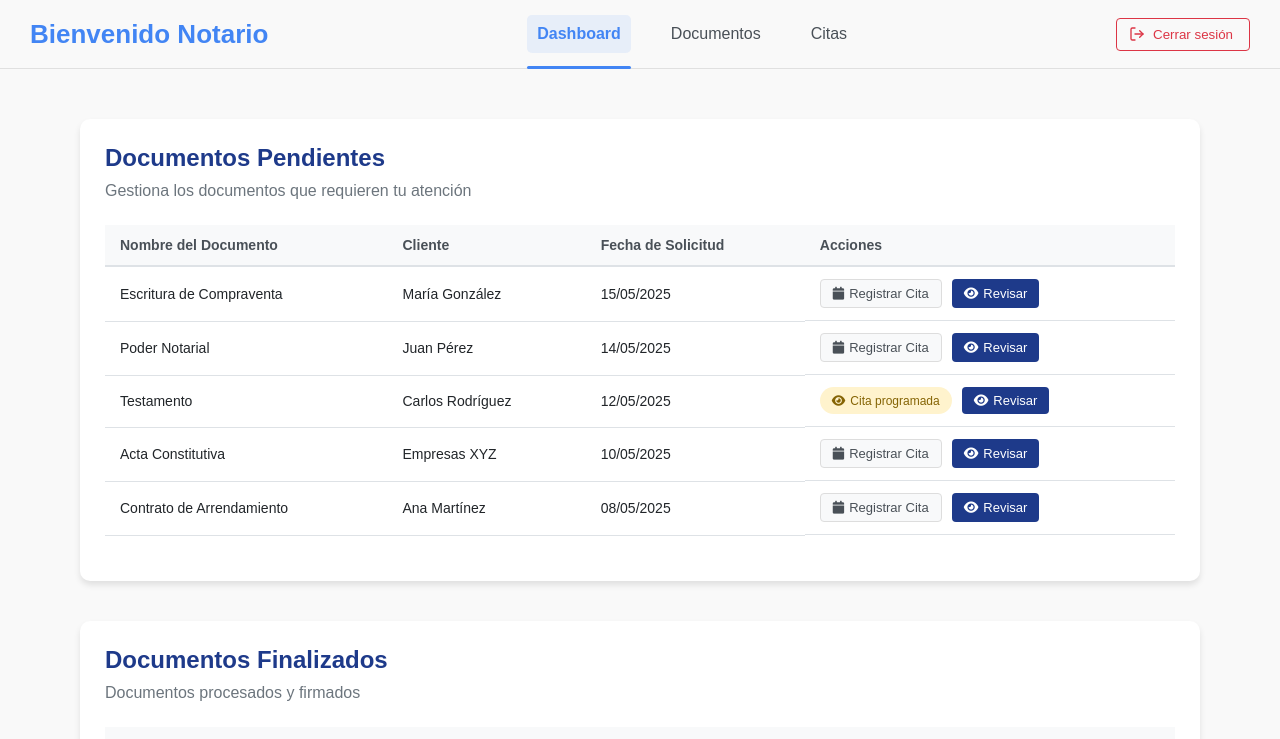
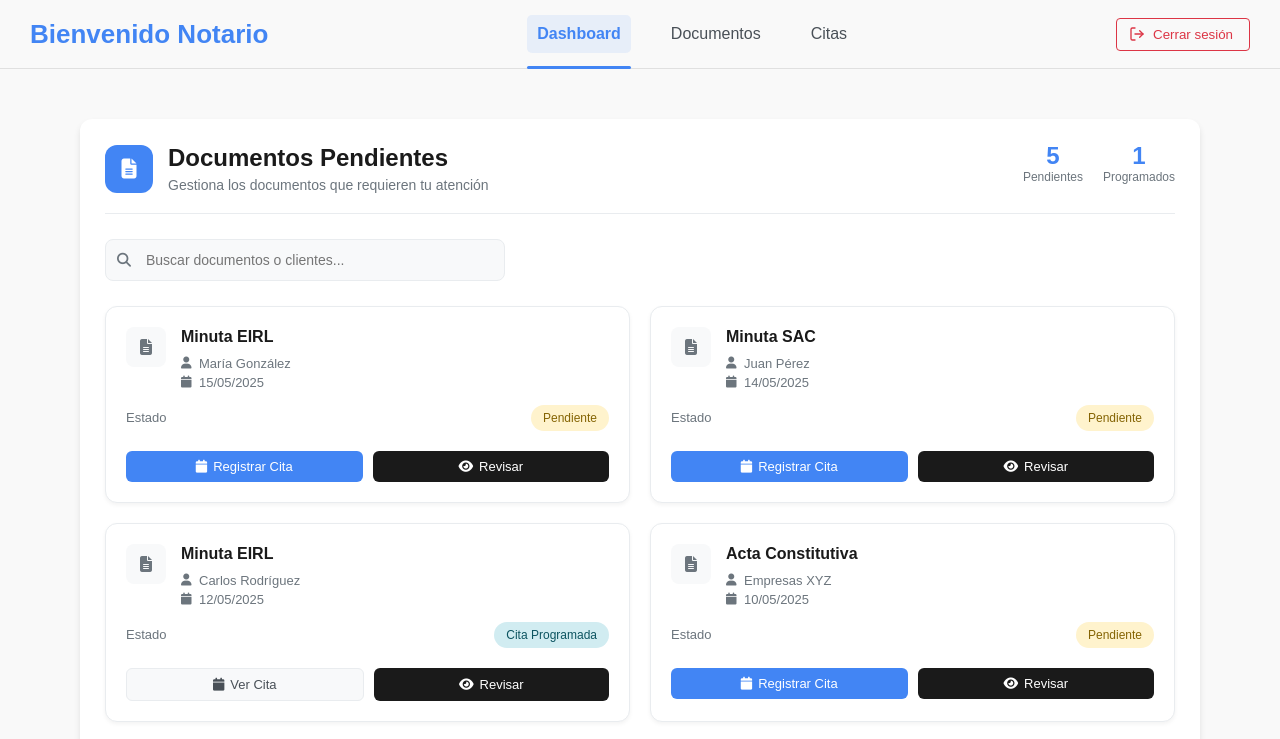
Before and after one commit to angeleduiglesias/TeyAngular, an Angular app: page /notario/dashboard in a window 1280 px wide. Shown: the top 739 px of the page. Built offline with nearby package versions, Linux system fonts and the light colour scheme; no server answers.

Commit message:
mejoras ui de dashbaord de notario

```diff
--- a/src/pages/notario/dashboard/notario-dashboard-component.css
+++ b/src/pages/notario/dashboard/notario-dashboard-component.css
@@ -1,6 +1,7 @@
 .dashboard-container {
   max-width: 1200px;
   margin: 0 auto;
+  margin-bottom: 10px;
   padding: 20px;
 }
 
@@ -13,30 +14,10 @@
   border-bottom: 1px solid #e0e0e0;
 }
 
-.dashboard-header h1 {
-  color: #1E3A8A;
-  margin: 0;
-}
-
 .user-info {
   display: flex;
   align-items: center;
   gap: 15px;
-}
-
-.logout-btn {
-  background-color: transparent;
-  color: #dc3545;
-  border: 1px solid #dc3545;
-  padding: 8px 16px;
-  border-radius: 4px;
-  cursor: pointer;
-  transition: all 0.3s ease;
-}
-
-.logout-btn:hover {
-  background-color: #dc3545;
-  color: white;
 }
 
 .dashboard-stats {
@@ -59,13 +40,6 @@
   transform: translateY(-5px);
 }
 
-.stat-value {
-  font-size: 36px;
-  font-weight: 700;
-  color: #1E3A8A;
-  margin-bottom: 5px;
-}
-
 .stat-label {
   color: #6c757d;
   font-size: 14px;
@@ -80,168 +54,293 @@
   gap: 40px;
 }
 
-.documentos-pendientes-section,
-.documentos-finalizados-section {
+.documentos-pendientes-section {
   background-color: #ffffff;
-  border-radius: 10px;
+  border-radius: 12px;
   box-shadow: 0 4px 6px rgba(0, 0, 0, 0.1);
   padding: 25px;
 }
 
 .section-header {
+  display: flex;
+  justify-content: space-between;
+  align-items: flex-start;
   margin-bottom: 25px;
+  padding-bottom: 20px;
+  border-bottom: 1px solid #e9ecef;
 }
 
-.section-header h2 {
-  color: #1E3A8A;
-  margin-top: 0;
-  margin-bottom: 10px;
+.header-content {
+  display: flex;
+  align-items: center;
+  gap: 15px;
+}
+
+.header-icon {
+  width: 48px;
+  height: 48px;
+  background-color: #4285f4;
+  border-radius: 12px;
+  display: flex;
+  align-items: center;
+  justify-content: center;
+  color: white;
+  font-size: 20px;
+}
+
+.header-text h2 {
+  color: #1a1a1a;
+  margin: 0 0 5px 0;
   font-size: 24px;
   font-weight: 600;
 }
 
-.section-header p {
+.header-text p {
   color: #6c757d;
   margin: 0;
-  font-size: 16px;
+  font-size: 14px;
 }
 
-.actions-bar {
+.header-stats {
   display: flex;
-  justify-content: flex-end;
+  gap: 20px;
+}
+
+.stat-item {
+  display: flex;
+  flex-direction: column;
+  align-items: center;
+  text-align: center;
+}
+
+.stat-number {
+  font-size: 24px;
+  font-weight: 700;
+  color: #4285f4;
+  line-height: 1;
+}
+
+.stat-label {
+  font-size: 12px;
+  color: #6c757d;
+  margin-top: 2px;
+}
+
+.search-container {
+  margin-bottom: 25px;
+}
+
+.search-box {
+  position: relative;
+  max-width: 400px;
+}
+
+.search-box i {
+  position: absolute;
+  left: 12px;
+  top: 50%;
+  transform: translateY(-50%);
+  color: #6c757d;
+  font-size: 14px;
+}
+
+.search-box input {
+  width: 100%;
+  padding: 12px 12px 12px 40px;
+  border: 1px solid #e9ecef;
+  border-radius: 8px;
+  font-size: 14px;
+  background-color: #f8f9fa;
+  transition: all 0.3s ease;
+}
+
+.search-box input:focus {
+  outline: none;
+  border-color: #4285f4;
+  background-color: white;
+  box-shadow: 0 0 0 3px rgba(66, 133, 244, 0.1);
+}
+
+.documentos-grid {
+  display: grid;
+  grid-template-columns: repeat(auto-fill, minmax(400px, 1fr));
+  gap: 20px;
+}
+
+.documento-card {
+  background-color: white;
+  border: 1px solid #e9ecef;
+  border-radius: 12px;
+  padding: 20px;
+  transition: all 0.3s ease;
+  box-shadow: 0 2px 4px rgba(0, 0, 0, 0.05);
+}
+
+.documento-card:hover {
+  transform: translateY(-2px);
+  box-shadow: 0 8px 16px rgba(0, 0, 0, 0.1);
+  border-color: #4285f4;
+}
+
+.card-header {
+  display: flex;
+  align-items: flex-start;
   gap: 15px;
+  margin-bottom: 15px;
+}
+
+.document-icon {
+  width: 40px;
+  height: 40px;
+  background-color: #f8f9fa;
+  border-radius: 8px;
+  display: flex;
+  align-items: center;
+  justify-content: center;
+  color: #6c757d;
+  font-size: 16px;
+  flex-shrink: 0;
+}
+
+.document-info {
+  flex: 1;
+}
+
+.document-title {
+  margin: 0 0 8px 0;
+  font-size: 16px;
+  font-weight: 600;
+  color: #1a1a1a;
+  line-height: 1.3;
+}
+
+.document-meta {
+  display: flex;
+  flex-direction: column;
+  gap: 4px;
+}
+
+.client-name,
+.request-date {
+  display: flex;
+  align-items: center;
+  gap: 6px;
+  font-size: 13px;
+  color: #6c757d;
+}
+
+.client-name i,
+.request-date i {
+  font-size: 12px;
+  width: 12px;
+}
+
+.card-content {
   margin-bottom: 20px;
 }
 
+.status-section {
+  display: flex;
+  justify-content: space-between;
+  align-items: center;
+}
+
+.status-label {
+  font-size: 13px;
+  color: #6c757d;
+  font-weight: 500;
+}
+
+.status-indicator {
+  padding: 6px 12px;
+  border-radius: 20px;
+  font-size: 12px;
+  font-weight: 500;
+}
+
+.status-indicator.pendiente {
+  background-color: #fff3cd;
+  color: #856404;
+}
+
+.status-indicator.programada {
+  background-color: #d1ecf1;
+  color: #0c5460;
+}
+
+.card-actions {
+  display: flex;
+  gap: 10px;
+  flex-wrap: wrap;
+}
+
 .action-btn {
-  padding: 10px 16px;
-  border-radius: 4px;
-  font-size: 14px;
+  padding: 8px 16px;
+  border-radius: 6px;
+  font-size: 13px;
   cursor: pointer;
   border: none;
   transition: all 0.3s;
   display: flex;
   align-items: center;
-  gap: 8px;
+  gap: 6px;
+  font-weight: 500;
+  flex: 1;
+  justify-content: center;
+  min-width: 120px;
 }
 
 .action-btn.primary {
-  background-color: #1E3A8A;
+  background-color: #4285f4;;
   color: white;
 }
 
 .action-btn.primary:hover {
-  background-color: #152a63;
+  background-color: #3367d6;
 }
 
 .action-btn.secondary {
   background-color: #f8f9fa;
   color: #495057;
-  border: 1px solid #ddd;
+  border: 1px solid #e9ecef;
 }
 
 .action-btn.secondary:hover {
   background-color: #e9ecef;
 }
 
-.table-container {
-  overflow-x: auto;
-  margin-bottom: 20px;
+.action-btn.review {
+  background-color: #1a1a1a;
+  color: white;
 }
 
-.documentos-table {
-  width: 100%;
-  border-collapse: collapse;
-  font-size: 14px;
+.action-btn.review:hover {
+  background-color: #333;
 }
 
-.documentos-table thead {
-  background-color: #f8f9fa;
-}
+@media (max-width: 768px) {
+  .documentos-grid {
+    grid-template-columns: 1fr;
+  }
 
-.documentos-table th {
-  padding: 12px 15px;
-  text-align: left;
-  color: #495057;
-  font-weight: 600;
-  border-bottom: 2px solid #dee2e6;
-}
+  .section-header {
+    flex-direction: column;
+    gap: 15px;
+    align-items: flex-start;
+  }
 
-.documentos-table td {
-  padding: 12px 15px;
-  border-bottom: 1px solid #dee2e6;
-  color: #212529;
-}
+  .header-stats {
+    align-self: stretch;
+    justify-content: space-around;
+  }
 
-.documentos-table tbody tr:hover {
-  background-color: #f8f9fa;
-}
+  .card-actions {
+    flex-direction: column;
+  }
 
-.actions-cell {
-  display: flex;
-  gap: 10px;
-  flex-wrap: wrap;
-}
-
-.table-btn {
-  padding: 6px 12px;
-  border-radius: 4px;
-  font-size: 13px;
-  cursor: pointer;
-  border: none;
-  transition: all 0.3s;
-  background-color: #f8f9fa;
-  color: #495057;
-  border: 1px solid #ddd;
-  display: flex;
-  align-items: center;
-  gap: 5px;
-}
-
-.table-btn:hover {
-  background-color: #e9ecef;
-}
-
-.table-btn.dark {
-  background-color: #1E3A8A;
-  color: white;
-  border: none;
-}
-
-.table-btn.dark:hover {
-  background-color: #152a63;
-}
-
-.status-badge {
-  display: inline-block;
-  padding: 6px 12px;
-  background-color: #fff3cd;
-  color: #856404;
-  border-radius: 20px;
-  font-size: 12px;
-  font-weight: 500;
-}
-
-.status-badge.clickable {
-  cursor: pointer;
-  transition: all 0.3s ease;
-  display: flex;
-  align-items: center;
-  gap: 5px;
-}
-
-.status-badge.clickable:hover {
-  background-color: #ffe8a1;
-  transform: translateY(-2px);
-  box-shadow: 0 2px 4px rgba(0, 0, 0, 0.1);
-}
-
-.documentos-finalizados-section .documentos-table tr {
-  background-color: #f8f9fa;
-}
-
-.documentos-finalizados-section .documentos-table tr:hover {
-  background-color: #e9ecef;
+  .action-btn {
+    min-width: auto;
+  }
 }
 
 /* Modal Styles */
--- a/src/pages/notario/dashboard/notario-dashboard-component.html
+++ b/src/pages/notario/dashboard/notario-dashboard-component.html
@@ -5,70 +5,82 @@
   <!-- Documentos Pendientes Section -->
   <div class="documentos-pendientes-section">
     <div class="section-header">
+      <div class="header-content">
+        <div class="header-icon">
+          <i class="fas fa-file-alt"></i>
+        </div>
+        <div class="header-text">
           <h2>Documentos Pendientes</h2>
           <p>Gestiona los documentos que requieren tu atención</p>
         </div>
-
-    <div class="table-container">
-      <table class="documentos-table">
-        <thead>
-          <tr>
-            <th>Nombre del Documento</th>
-            <th>Cliente</th>
-            <th>Fecha de Solicitud</th>
-            <th>Acciones</th>
-          </tr>
-        </thead>
-        <tbody>
-          <tr *ngFor="let documento of documentosPendientes">
-            <td>{{ documento.titulo }}</td>
-            <td>{{ documento.cliente }}</td>
-            <td>{{ documento.fechaSolicitud }}</td>
-            <td class="actions-cell">
-              <span class="status-badge clickable" *ngIf="documento.citaProgramada" (click)="verDetalleCita(documento.id)"><i class="fas fa-eye"></i> Cita programada</span>
-              <button class="table-btn" *ngIf="!documento.citaProgramada" (click)="registrarCita(documento.id)"><i class="fas fa-calendar"></i> Registrar Cita</button>
-              <button class="table-btn dark" (click)="revisarDocumento(documento.id)"><i class="fas fa-eye"></i> Revisar</button>
-            </td>
-          </tr>
-        </tbody>
-      </table>
+      </div>
+      <div class="header-stats">
+        <div class="stat-item">
+          <span class="stat-number">{{ documentosPendientes.length }}</span>
+          <span class="stat-label">Pendientes</span>
+        </div>
+        <div class="stat-item">
+          <span class="stat-number">{{ getDocumentosProgramados() }}</span>
+          <span class="stat-label">Programados</span>
+        </div>
       </div>
     </div>
 
-  <!-- Documentos Finalizados Section -->
-  <div class="documentos-finalizados-section">
-    <div class="section-header">
-      <h2>Documentos Finalizados</h2>
-      <p>Documentos procesados y firmados</p>
+    <div class="search-container">
+      <div class="search-box">
+        <i class="fas fa-search"></i>
+        <input type="text" placeholder="Buscar documentos o clientes...">
+      </div>
     </div>
 
-    <div class="table-container">
-      <table class="documentos-table">
-        <thead>
-          <tr>
-            <th>Nombre del Documento</th>
-            <th>Cliente</th>
-            <th>Fecha de Solicitud</th>
-            <th>Fecha de Finalización</th>
-            <th>Acciones</th>
-          </tr>
-        </thead>
-        <tbody>
-          <tr *ngFor="let documento of documentosFinalizados">
-            <td>{{ documento.titulo }}</td>
-            <td>{{ documento.cliente }}</td>
-            <td>{{ documento.fechaSolicitud }}</td>
-            <td>{{ documento.fechaFinalizacion }}</td>
-            <td class="actions-cell">
-              <button class="table-btn" (click)="descargarDocumento(documento.id)"><i class="fas fa-download"></i> Descargar</button>
-              <button class="table-btn dark" (click)="verDetalles(documento.id)"><i class="fas fa-info-circle"></i> Detalles</button>
-            </td>
-          </tr>
-        </tbody>
-      </table>
+    <div class="documentos-grid">
+      <div class="documento-card" *ngFor="let documento of documentosPendientes">
+        <div class="card-header">
+          <div class="document-icon">
+            <i class="fas fa-file-alt"></i>
+          </div>
+          <div class="document-info">
+            <h3 class="document-title">{{ documento.titulo }}</h3>
+            <div class="document-meta">
+              <span class="client-name">
+                <i class="fas fa-user"></i>
+                {{ documento.cliente }}
+              </span>
+              <span class="request-date">
+                <i class="fas fa-calendar"></i>
+                {{ documento.fechaSolicitud }}
+              </span>
             </div>
           </div>
         </div>
+
+        <div class="card-content">
+          <div class="status-section">
+            <span class="status-label">Estado</span>
+            <div class="status-indicator" [ngClass]="documento.citaProgramada ? 'programada' : 'pendiente'">
+              {{ documento.citaProgramada ? 'Cita Programada' : 'Pendiente' }}
+            </div>
+          </div>
+        </div>
+
+        <div class="card-actions">
+          <button class="action-btn secondary" *ngIf="documento.citaProgramada" (click)="verDetalleCita(documento.id)">
+            <i class="fas fa-calendar"></i>
+            Ver Cita
+          </button>
+          <button class="action-btn primary" *ngIf="!documento.citaProgramada" (click)="registrarCita(documento.id)">
+            <i class="fas fa-calendar"></i>
+            Registrar Cita
+          </button>
+          <button class="action-btn review" (click)="revisarDocumento(documento.id)">
+            <i class="fas fa-eye"></i>
+            Revisar
+          </button>
+        </div>
+      </div>
+    </div>
+  </div>
+
 
 <!-- Modal para ver detalle de cita -->
 <div class="modal" *ngIf="mostrarModalCita">
--- a/src/pages/notario/dashboard/notario-dashboard-component.ts
+++ b/src/pages/notario/dashboard/notario-dashboard-component.ts
@@ -41,7 +41,7 @@ export class NotarioDashboardComponent implements OnInit {
   documentosPendientes: Documento[] = [
     {
       id: 1,
-      titulo: 'Escritura de Compraventa',
+      titulo: 'Minuta EIRL',
       cliente: 'María González',
       fechaSolicitud: '15/05/2025',
       tipo: 'escritura',
@@ -49,7 +49,7 @@ export class NotarioDashboardComponent implements OnInit {
     },
     {
       id: 2,
-      titulo: 'Poder Notarial',
+      titulo: 'Minuta SAC',
       cliente: 'Juan Pérez',
       fechaSolicitud: '14/05/2025',
       tipo: 'poder',
@@ -57,7 +57,7 @@ export class NotarioDashboardComponent implements OnInit {
     },
     {
       id: 3,
-      titulo: 'Testamento',
+      titulo: 'Minuta EIRL',
       cliente: 'Carlos Rodríguez',
       fechaSolicitud: '12/05/2025',
       tipo: 'testamento',
@@ -227,4 +227,9 @@ export class NotarioDashboardComponent implements OnInit {
     // Podría redirigir a una vista de solo lectura del documento finalizado
     this.router.navigate(['/notario/documento', id]);
   }
+
+  // Método para obtener el número de documentos con cita programada
+  getDocumentosProgramados(): number {
+    return this.documentosPendientes.filter(d => d.citaProgramada).length;
+  }
 }
```
Lines whose indentation alone changed are shown as unchanged.
